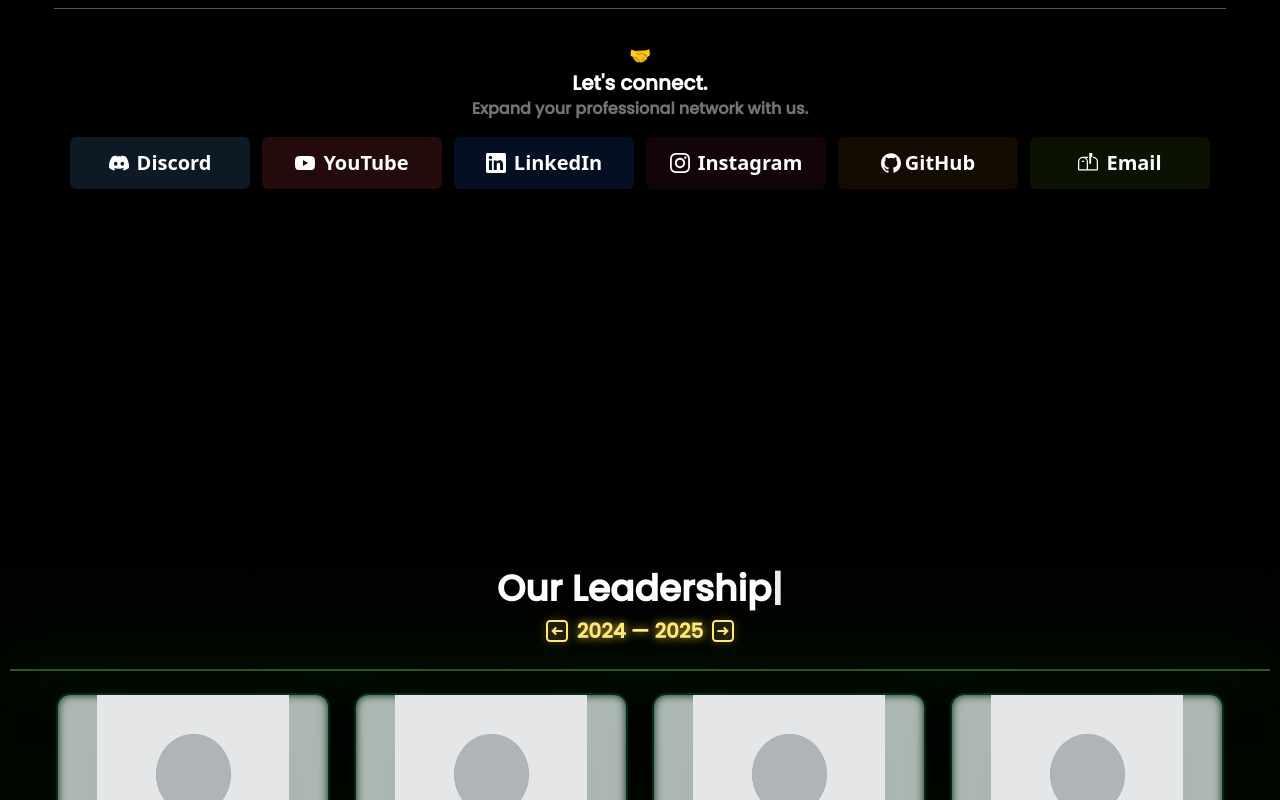
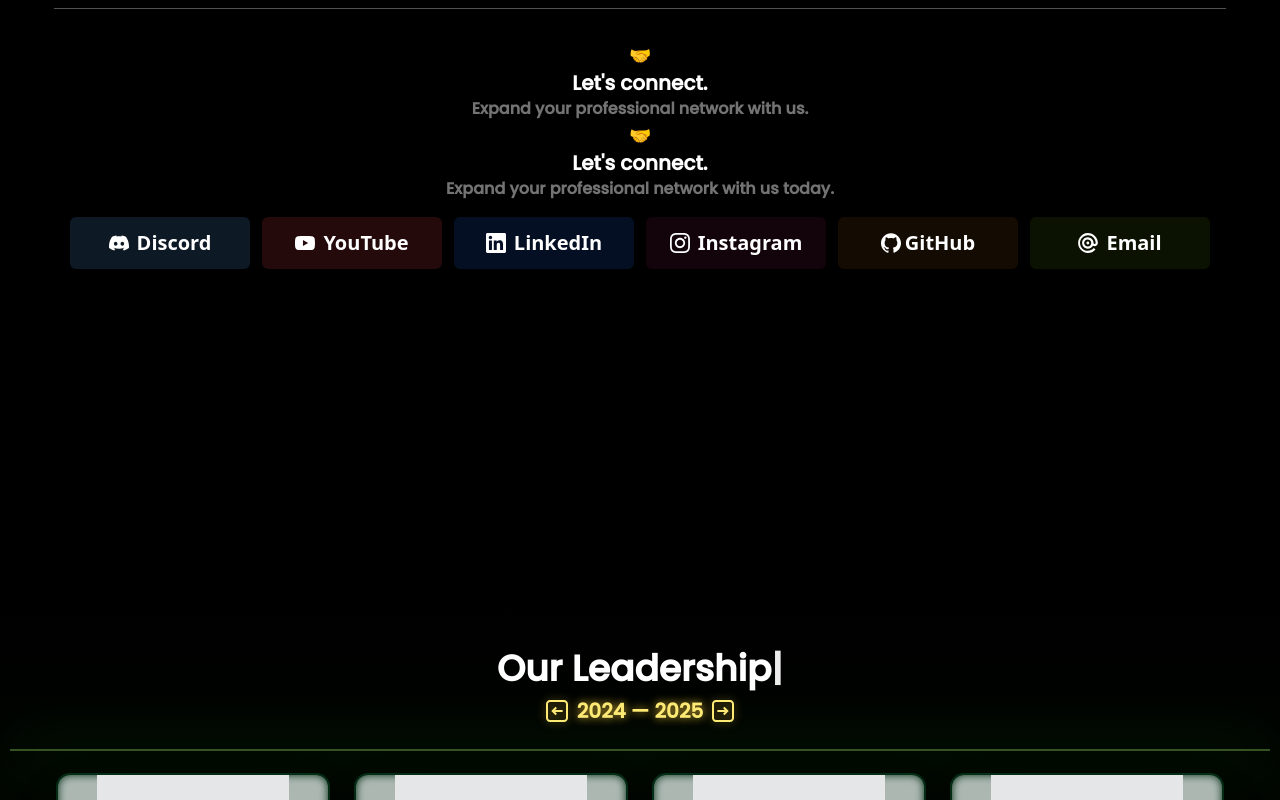
Before and after one commit to The-AI-Club-SFSU/club-website, a Next.js app: page /home in a window 1280 px wide. Shown: the part 1660-2460 px from the top of the page. Built offline with nearby package versions, Linux system fonts and the light colour scheme; no server answers.

Commit message:
refactor: moved titlings to be standard of `Socials.tsx` component

```diff
--- a/src/app/shared/Socials.tsx
+++ b/src/app/shared/Socials.tsx
@@ -1,11 +1,16 @@
-import { SiDiscord, SiYoutube, SiLinkedin, SiInstagram, SiGithub } from 'react-icons/si'
-import { BsMailboxFlag } from 'react-icons/bs'
+import { SiDiscord, SiYoutube, SiLinkedin, SiInstagram, SiGithub, SiMailgun } from 'react-icons/si'
 
 import Link from 'next/link'
 
 export default function Socials() {
     return (
+        <div>
+            <p className='text-lg'>🤝</p>
+            <p className='title-main font-semibold text-xl'>Let&apos;s connect.</p>
+            <p className='title-main text-neutral-500 font-semibold'>Expand your professional network with us today.</p>
+
             <div className='flex flex-row flex-wrap gap-3 justify-center py-4'>
+
                 <Link
                     href='https://discord.com/'
                     target='_blank'
@@ -50,18 +55,21 @@ export default function Socials() {
                     href='https://github.com/'
                     target='_blank'
                 >
-                <button className='flex group w-[160px] sm:w-[180px] sm:hover:w-[220px] justify-center bg-yellow-800/15 bg-opacity-80 rounded-md gap-1 py-3 active:scale-95 hover:bg-yellow-700 hover:outline-4 hover:text-white text-xl font-bold active:outline-2 hover:outline-double border-neutral-800 hover:outline-yellow-700 active:outline-neutral-200 duration-200 active:duration-200'>
+                    <button className='flex group w-[160px] sm:w-[180px] sm:hover:w-[220px] justify-center bg-yellow-800/15 bg-opacity-80 rounded-md gap-1 py-3 active:scale-95 hover:bg-orange-500 hover:outline-4 hover:text-white text-xl font-bold active:outline-2 hover:outline-double border-neutral-800 hover:outline-yellow-700 active:outline-neutral-200 duration-200 active:duration-200'>
                         <SiGithub className='my-auto group-hover:text-white group-hover:text-2xl transition-all duration-300' />
                         GitHub
                     </button>
                 </Link>
 
                 <Link href='mailto:a@gmail.com' target='_blank'>
-                <button className='flex group w-[160px] sm:w-[180px] sm:hover:w-[220px] justify-center bg-lime-700/15 bg-opacity-80 rounded-md gap-2 py-3 2 active:scale-95 hover:bg-lime-700 hover:outline-4 hover:text-white text-xl font-bold active:outline-2 hover:outline-double border-neutral-800 hover:outline-lime-700 active:outline-neutral-200 duration-200 active:duration-200'>
-                    <BsMailboxFlag className='my-auto group-hover:text-white group-hover:text-2xl transition-all duration-300' />
+                    <button className='flex group w-[160px] sm:w-[180px] sm:hover:w-[220px] justify-center bg-lime-700/15 bg-opacity-80 rounded-md gap-2 py-3 2 active:scale-95 hover:bg-lime-600 hover:outline-4 hover:text-white text-xl font-bold active:outline-2 hover:outline-double border-neutral-800 hover:outline-lime-700 active:outline-neutral-200 duration-200 active:duration-200'>
+                        <SiMailgun className='my-auto group-hover:text-white group-hover:text-2xl transition-all duration-300' />
                         Email
                     </button>
                 </Link>
             </div>
+
+        </div>
+
     )
 }
```
Lines whose indentation alone changed are shown as unchanged.
